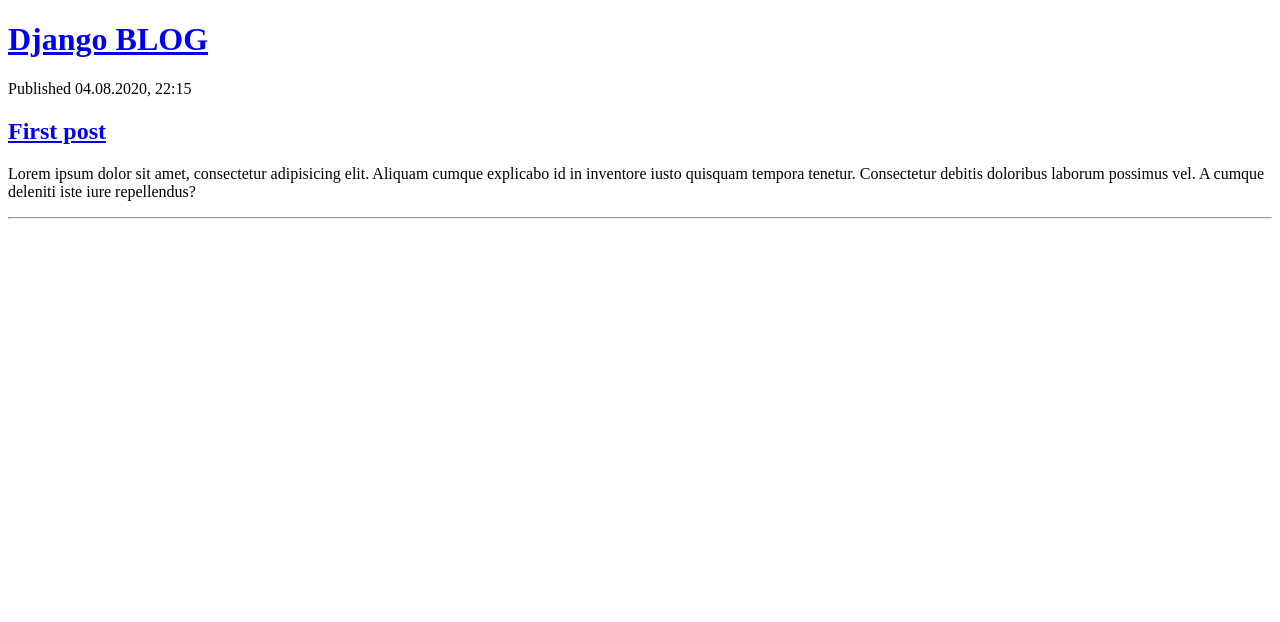
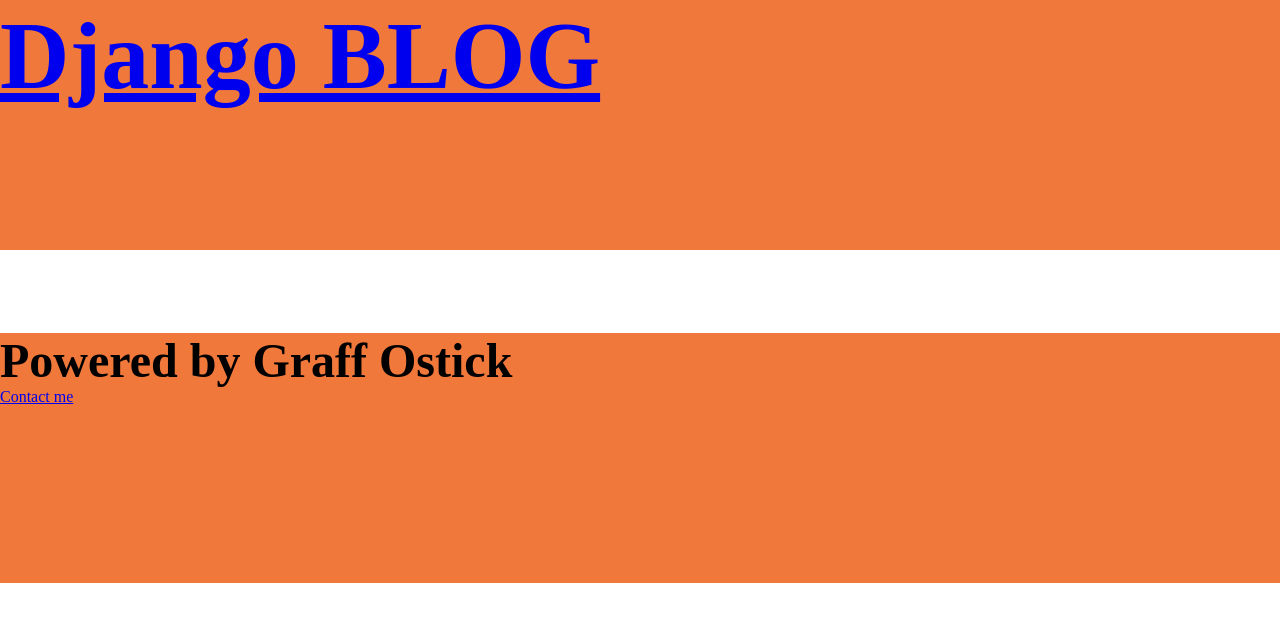
Before and after one commit to Graff-Ostick/blog, a Django app: page / in a window 1280 px wide. Shown: the top 622 px of the page. Run offline with Django 3.2, Linux system fonts and the light colour scheme; data that the repository does not hold is empty.

Commit message:
add some css

```diff
--- /dev/null
+++ b/blog/static/css/style.css
@@ -0,0 +1,25 @@
+ html, body, h1{
+    margin: 0;
+    padding: 0;
+
+}
+
+header, footer{
+    background-color: #F0783A;
+    height:250px;
+}
+
+.wrapper{
+  min-height: 100%;
+
+}
+
+
+footer{
+  margin-top: 6.5%;
+
+}
+
+.text-logo{
+    font-size: 3em;
+}
--- a/blog/templates/blog/post_html.html
+++ b/blog/templates/blog/post_html.html
@@ -1,31 +1,36 @@
 <!DOCTYPE html>
 <html lang="en">
 <head>
+    {% load static %}
     <meta charset="UTF-8">
+    <link rel="stylesheet" href="{% static 'css/style.css' %}">
+    <link rel="stylesheet" href="C:/Users/RUS_LAN/Desktop/python/django/blog/rerun/blog/static/css/style.css">
     <title>reboot</title>
 </head>
 <body>
+<header>
+    <div class="text-logo">
+        <h1><a href="#">Django BLOG </a></h1>
+    </div>
+</header>
 
-    <div>
-        <h1><a href="#">Django BLOG</a></h1>
-    </div>
+<div class="wrapper">
+    <div class="post">
 
-    {% for post in posts %}
+        {% for post in posts %}
         <p>{{post.published_date}}</p>
         <h2><a href="#">{{post.title}}</a></h2>
         <p>{{post.text}}</p>
-    {% endfor %}
+        {% endfor %}
 
-     <div>
-        <p>Published 04.08.2020, 22:15</p>
-        <h2><a href="#">First post</a></h2>
-        <p>
-            Lorem ipsum dolor sit amet, consectetur adipisicing elit.
-            Aliquam cumque explicabo id in inventore iusto quisquam tempora tenetur.
-            Consectetur debitis doloribus laborum possimus vel. A cumque deleniti iste iure repellendus?
-        </p>
-    <hr>
-     </div>
+    </div>
+</div>
 
+<footer>
+    <div class="wrapper">
+        <h1 class="text-logo">Powered by Graff Ostick</h1>
+        <a href="#">Contact me</a>
+    </div>
+</footer>
 </body>
 </html>
--- a/rerun/settings.py
+++ b/rerun/settings.py
@@ -119,4 +119,9 @@ USE_TZ = True
 # https://docs.djangoproject.com/en/3.0/howto/static-files/
 
 STATIC_URL = '/static/'
+
+STATICFILES_DIRS = (
+  os.path.join(BASE_DIR, 'static_root'),
+)
+
 STATIC_ROOT = os.path.join(BASE_DIR, 'static')
```
Also changed, not shown: db.sqlite3.
